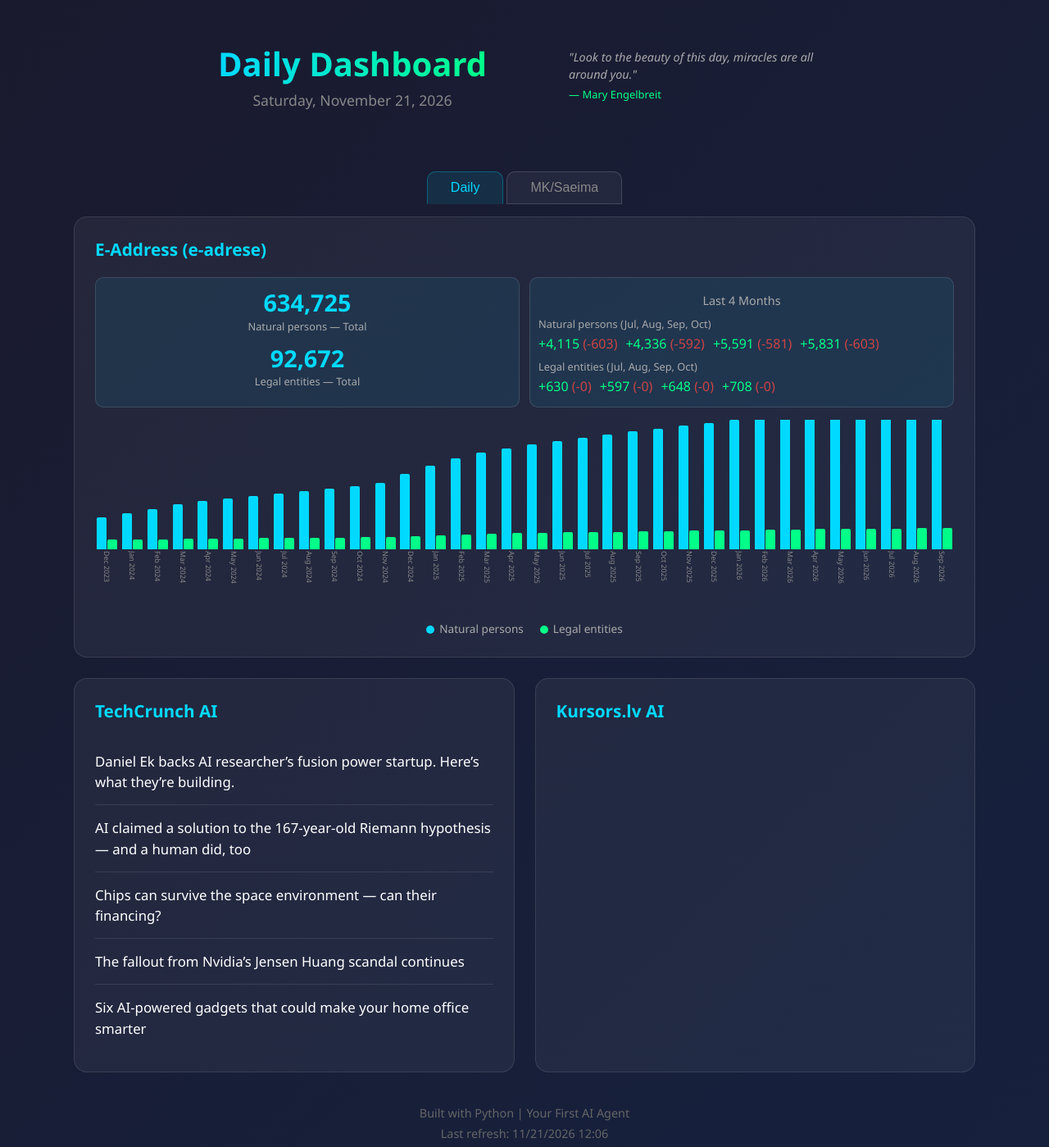
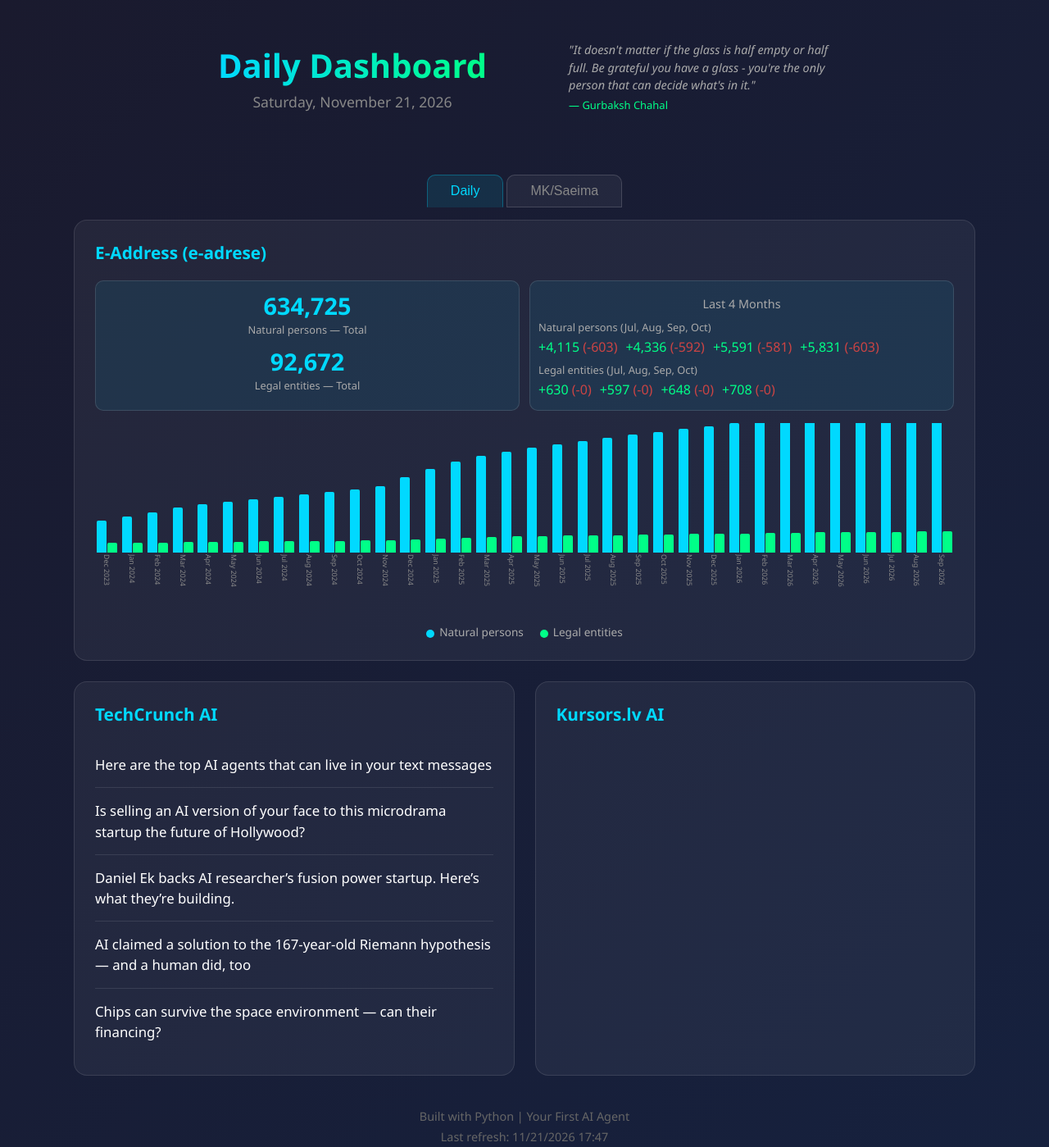
Before and after one commit to gozols-bit/DigiGovDashboard, a plain HTML site: page index.html in a window 1280 px wide. Shown: the top 1399 px of the page at 82% size. Drawn offline with Linux system fonts and the light colour scheme.

Commit message:
Update 2026-11-21

```diff
--- a/index.html
+++ b/index.html
@@ -515,8 +515,8 @@
                 <p class="date">Saturday, November 21, 2026</p>
             </div>
             <div class="header-quote">
-                "Look to the beauty of this day, miracles are all around you."
-                <div class="quote-author">— Mary Engelbreit</div>
+                "It doesn't matter if the glass is half empty or half full. Be grateful you have a glass - you're the only person that can decide what's in it."
+                <div class="quote-author">— Gurbaksh Chahal</div>
             </div>
         </header>
 
@@ -805,6 +805,12 @@
         <div class="section">
             <h2>TechCrunch AI</h2>
             <div class="news-item">
+                <a href="https://techcrunch.com/2026/11/21/all-the-ai-agents-that-can-live-in-your-text-messages/" target="_blank">Here are the top AI agents that can live in your text messages</a>
+            </div>
+            <div class="news-item">
+                <a href="https://techcrunch.com/2026/11/21/is-selling-an-ai-version-of-your-face-to-this-microdrama-startup-the-future-of-hollywood/" target="_blank">Is selling an AI version of your face to this microdrama startup the future of Hollywood?</a>
+            </div>
+            <div class="news-item">
                 <a href="https://techcrunch.com/2026/11/20/daniel-ek-backs-ai-researchers-fusion-power-startup-heres-what-theyre-building/" target="_blank">Daniel Ek backs AI researcher’s fusion power startup. Here’s what they’re building.</a>
             </div>
             <div class="news-item">
@@ -812,12 +818,6 @@
             </div>
             <div class="news-item">
                 <a href="https://techcrunch.com/2026/11/20/chips-can-survive-the-space-environment-can-their-financing/" target="_blank">Chips can survive the space environment — can their financing?</a>
-            </div>
-            <div class="news-item">
-                <a href="https://techcrunch.com/podcast/the-fallout-from-nvidias-jensen-huang-scandal-continues/" target="_blank">The fallout from Nvidia’s Jensen Huang scandal continues</a>
-            </div>
-            <div class="news-item">
-                <a href="https://techcrunch.com/2026/11/20/6-ai-powered-gadgets-that-could-make-your-home-office-smarter/" target="_blank">Six AI-powered gadgets that could make your home office smarter</a>
             </div>
         </div>
 
@@ -848,7 +848,7 @@
 
         <footer>
             <p>Built with Python | Your First AI Agent</p>
-            <p style="margin-top: 6px;">Last refresh: 11/21/2026 12:06</p>
+            <p style="margin-top: 6px;">Last refresh: 11/21/2026 17:47</p>
         </footer>
     </div>
 
@@ -868,4 +868,4 @@
     </script>
 </body>
 </html>
-<!-- Updated: Sat Nov 21 12:06:43 UTC 2026 -->
+<!-- Updated: Sat Nov 21 17:47:47 UTC 2026 -->
```
